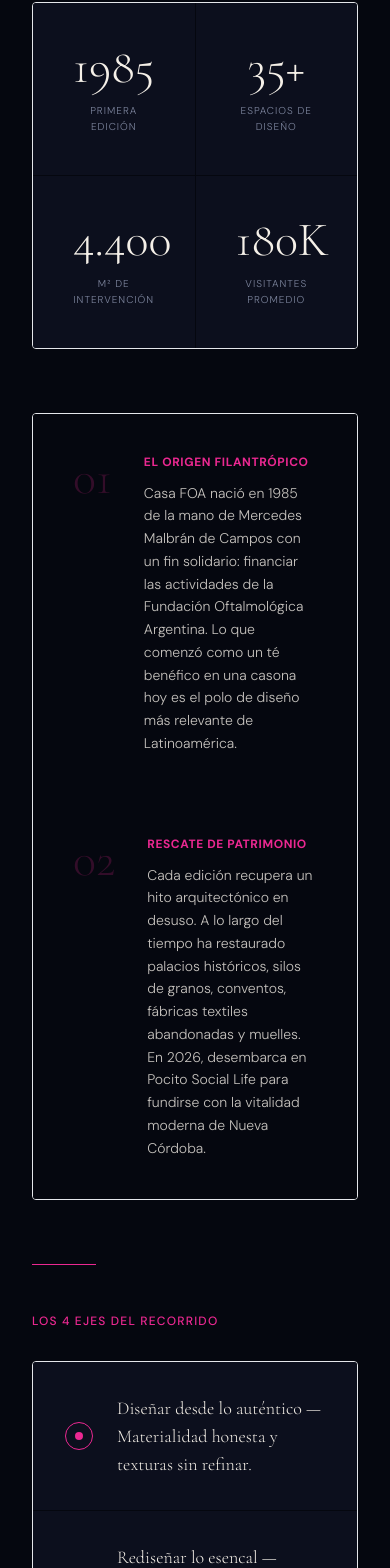
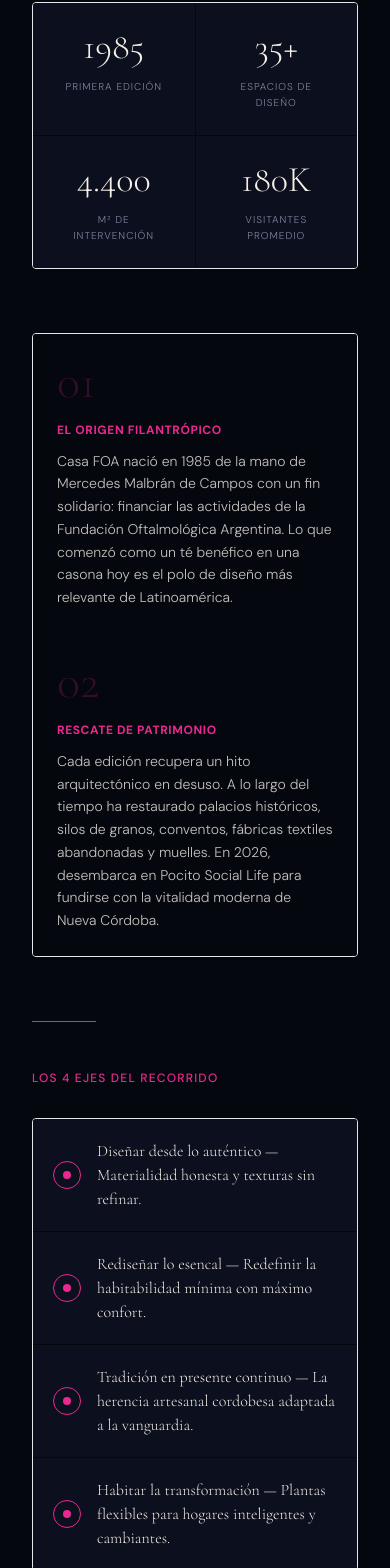
Before and after one commit to Nrlsb/FoaXMercurio, a Next.js app: page / in a window 390 px wide. Shown: the part 1119-2687 px from the top of the page. Built offline with nearby package versions, Linux system fonts and the light colour scheme; no server answers; the database is empty.

Commit message:
Actualizacion 1.0.19

```diff
--- a/app/page.tsx
+++ b/app/page.tsx
@@ -854,10 +854,10 @@ export default function HomePage() {
 
         {/* Malla de Datos Estadísticos */}
         <div className="dato-grid reveal grid grid-cols-2 md:grid-cols-4 gap-[1px] bg-mercu-border border border-mercu-border rounded overflow-hidden my-16">
-          <div className="dato-item bg-mercu-dark-card p-10 text-center transition-all duration-300 hover:bg-mercu-border/5">
+          <div className="dato-item bg-mercu-dark-card p-6 md:p-10 text-center transition-all duration-300 hover:bg-mercu-border/5">
             <EditableText
               textKey="stat1_num"
-              className="dato-num font-serif text-5xl font-light text-mercu-cream mb-3 transition-transform hover:-translate-y-1 block"
+              className="dato-num font-serif text-4xl md:text-5xl font-light text-mercu-cream mb-3 transition-transform hover:-translate-y-1 block"
               as="div"
             />
             <EditableText
@@ -866,10 +866,10 @@ export default function HomePage() {
               as="div"
             />
           </div>
-          <div className="dato-item bg-mercu-dark-card p-10 text-center transition-all duration-300 hover:bg-mercu-border/5">
+          <div className="dato-item bg-mercu-dark-card p-6 md:p-10 text-center transition-all duration-300 hover:bg-mercu-border/5">
             <EditableText
               textKey="stat2_num"
-              className="dato-num font-serif text-5xl font-light text-mercu-cream mb-3 transition-transform hover:-translate-y-1 block"
+              className="dato-num font-serif text-4xl md:text-5xl font-light text-mercu-cream mb-3 transition-transform hover:-translate-y-1 block"
               as="div"
             />
             <EditableText
@@ -878,10 +878,10 @@ export default function HomePage() {
               as="div"
             />
           </div>
-          <div className="dato-item bg-mercu-dark-card p-10 text-center transition-all duration-300 hover:bg-mercu-border/5">
+          <div className="dato-item bg-mercu-dark-card p-6 md:p-10 text-center transition-all duration-300 hover:bg-mercu-border/5">
             <EditableText
               textKey="stat3_num"
-              className="dato-num font-serif text-5xl font-light text-mercu-cream mb-3 transition-transform hover:-translate-y-1 block"
+              className="dato-num font-serif text-4xl md:text-5xl font-light text-mercu-cream mb-3 transition-transform hover:-translate-y-1 block"
               as="div"
             />
             <EditableText
@@ -890,10 +890,10 @@ export default function HomePage() {
               as="div"
             />
           </div>
-          <div className="dato-item bg-mercu-dark-card p-10 text-center transition-all duration-300 hover:bg-mercu-border/5">
+          <div className="dato-item bg-mercu-dark-card p-6 md:p-10 text-center transition-all duration-300 hover:bg-mercu-border/5">
             <EditableText
               textKey="stat4_num"
-              className="dato-num font-serif text-5xl font-light text-mercu-cream mb-3 transition-transform hover:-translate-y-1 block"
+              className="dato-num font-serif text-4xl md:text-5xl font-light text-mercu-cream mb-3 transition-transform hover:-translate-y-1 block"
               as="div"
             />
             <EditableText
@@ -906,7 +906,7 @@ export default function HomePage() {
 
         {/* Malla de Curiosidades */}
         <div className="curiosity-grid reveal grid grid-cols-1 gap-[1px] bg-mercu-border border border-mercu-border rounded overflow-hidden mb-16">
-          <div className="curiosity-item bg-mercu-dark p-10 flex gap-8 items-start transition-all duration-300 hover:bg-mercu-border/5">
+          <div className="curiosity-item bg-mercu-dark p-6 md:p-10 flex flex-col sm:flex-row gap-4 md:gap-8 items-start transition-all duration-300 hover:bg-mercu-border/5">
             <EditableText
               textKey="curiosity1_num"
               className="curiosity-num font-serif text-5xl font-light text-mercu-accent/20 transition-colors duration-300 block"
@@ -927,7 +927,7 @@ export default function HomePage() {
             </div>
           </div>
 
-          <div className="curiosity-item bg-mercu-dark p-10 flex gap-8 items-start transition-all duration-300 hover:bg-mercu-border/5">
+          <div className="curiosity-item bg-mercu-dark p-6 md:p-10 flex flex-col sm:flex-row gap-4 md:gap-8 items-start transition-all duration-300 hover:bg-mercu-border/5">
             <EditableText
               textKey="curiosity2_num"
               className="curiosity-num font-serif text-5xl font-light text-mercu-accent/20 transition-colors duration-300 block"
@@ -958,38 +958,38 @@ export default function HomePage() {
             as="div"
           />
           <div className="ejes-list flex flex-col gap-[1px] bg-mercu-border border border-mercu-border rounded overflow-hidden mt-8">
-            <div className="eje-item bg-mercu-dark-card p-8 flex gap-6 items-center transition-all duration-300 hover:bg-mercu-border/5">
+            <div className="eje-item bg-mercu-dark-card p-5 md:p-8 flex gap-4 md:gap-6 items-center transition-all duration-300 hover:bg-mercu-border/5">
               <div className="eje-mark w-7 h-7 border border-mercu-accent rounded-full flex items-center justify-center flex-shrink-0"><div className="eje-dot w-2 h-2 bg-mercu-accent rounded-full"></div></div>
               <EditableText
                 textKey="eje1_text"
-                className="eje-text font-serif text-lg text-mercu-cream block"
+                className="eje-text font-serif text-base md:text-lg text-mercu-cream block"
                 as="div"
                 allowHtml
               />
             </div>
-            <div className="eje-item bg-mercu-dark-card p-8 flex gap-6 items-center transition-all duration-300 hover:bg-mercu-border/5">
+            <div className="eje-item bg-mercu-dark-card p-5 md:p-8 flex gap-4 md:gap-6 items-center transition-all duration-300 hover:bg-mercu-border/5">
               <div className="eje-mark w-7 h-7 border border-mercu-accent rounded-full flex items-center justify-center flex-shrink-0"><div className="eje-dot w-2 h-2 bg-mercu-accent rounded-full"></div></div>
               <EditableText
                 textKey="eje2_text"
-                className="eje-text font-serif text-lg text-mercu-cream block"
+                className="eje-text font-serif text-base md:text-lg text-mercu-cream block"
                 as="div"
                 allowHtml
               />
             </div>
-            <div className="eje-item bg-mercu-dark-card p-8 flex gap-6 items-center transition-all duration-300 hover:bg-mercu-border/5">
+            <div className="eje-item bg-mercu-dark-card p-5 md:p-8 flex gap-4 md:gap-6 items-center transition-all duration-300 hover:bg-mercu-border/5">
               <div className="eje-mark w-7 h-7 border border-mercu-accent rounded-full flex items-center justify-center flex-shrink-0"><div className="eje-dot w-2 h-2 bg-mercu-accent rounded-full"></div></div>
               <EditableText
                 textKey="eje3_text"
-                className="eje-text font-serif text-lg text-mercu-cream block"
+                className="eje-text font-serif text-base md:text-lg text-mercu-cream block"
                 as="div"
                 allowHtml
               />
             </div>
-            <div className="eje-item bg-mercu-dark-card p-8 flex gap-6 items-center transition-all duration-300 hover:bg-mercu-border/5">
+            <div className="eje-item bg-mercu-dark-card p-5 md:p-8 flex gap-4 md:gap-6 items-center transition-all duration-300 hover:bg-mercu-border/5">
               <div className="eje-mark w-7 h-7 border border-mercu-accent rounded-full flex items-center justify-center flex-shrink-0"><div className="eje-dot w-2 h-2 bg-mercu-accent rounded-full"></div></div>
               <EditableText
                 textKey="eje4_text"
-                className="eje-text font-serif text-lg text-mercu-cream block"
+                className="eje-text font-serif text-base md:text-lg text-mercu-cream block"
                 as="div"
                 allowHtml
               />
@@ -1260,7 +1260,7 @@ export default function HomePage() {
           </div>
 
           {!submitSuccess ? (
-            <form onSubmit={handleAccreditation} className="bg-mercu-dark-card border border-mercu-border rounded-lg p-8 flex flex-col gap-6 shadow-xl relative overflow-hidden">
+            <form onSubmit={handleAccreditation} className="bg-mercu-dark-card border border-mercu-border rounded-lg p-5 sm:p-8 flex flex-col gap-6 shadow-xl relative overflow-hidden">
               <div className="absolute top-0 left-0 w-full h-[2px] bg-gradient-to-r from-mercu-accent to-mercu-accent2"></div>
 
               {formError && (
@@ -1352,7 +1352,7 @@ export default function HomePage() {
             </form>
           ) : (
             /* Credencial Digital Generada */
-            <div className="bg-mercu-dark-card border border-mercu-border rounded-lg p-8 flex flex-col items-center gap-8 shadow-2xl relative overflow-hidden animate-fade-in">
+            <div className="bg-mercu-dark-card border border-mercu-border rounded-lg p-5 sm:p-8 flex flex-col items-center gap-8 shadow-2xl relative overflow-hidden animate-fade-in">
               <div className="absolute top-0 left-0 w-full h-[3px] bg-gradient-to-r from-mercu-accent to-mercu-accent2"></div>
 
               <CheckCircle size={48} className="text-emerald-400 animate-pulse" />
@@ -1363,7 +1363,7 @@ export default function HomePage() {
               </div>
 
               {/* Tarjeta de Acreditación (Visual) */}
-              <div className="w-full max-w-sm bg-neutral-900 border border-mercu-border p-6 rounded-md flex flex-col gap-6 relative shadow-lg">
+              <div className="w-full max-w-sm bg-neutral-900 border border-mercu-border p-4 sm:p-6 rounded-md flex flex-col gap-6 relative shadow-lg">
                 <div className="flex justify-between items-start border-b border-mercu-border pb-4">
                   <div className="flex flex-col gap-1">
                     <span className="text-[9px] tracking-widest text-mercu-accent uppercase font-bold">Invitado de Mercurio</span>
```
Also changed, not shown: app/videos/page.tsx (+13 -13 lines).
